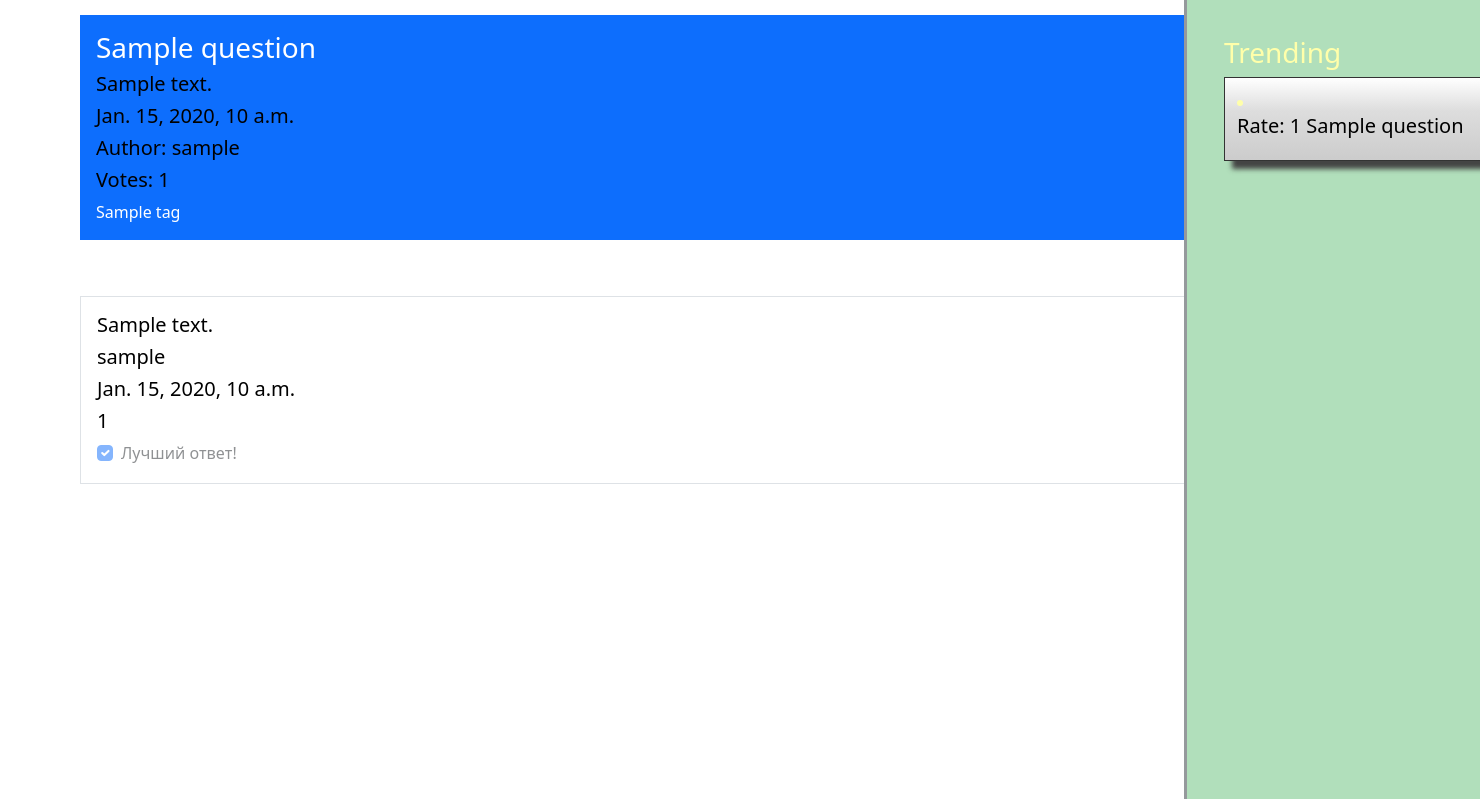
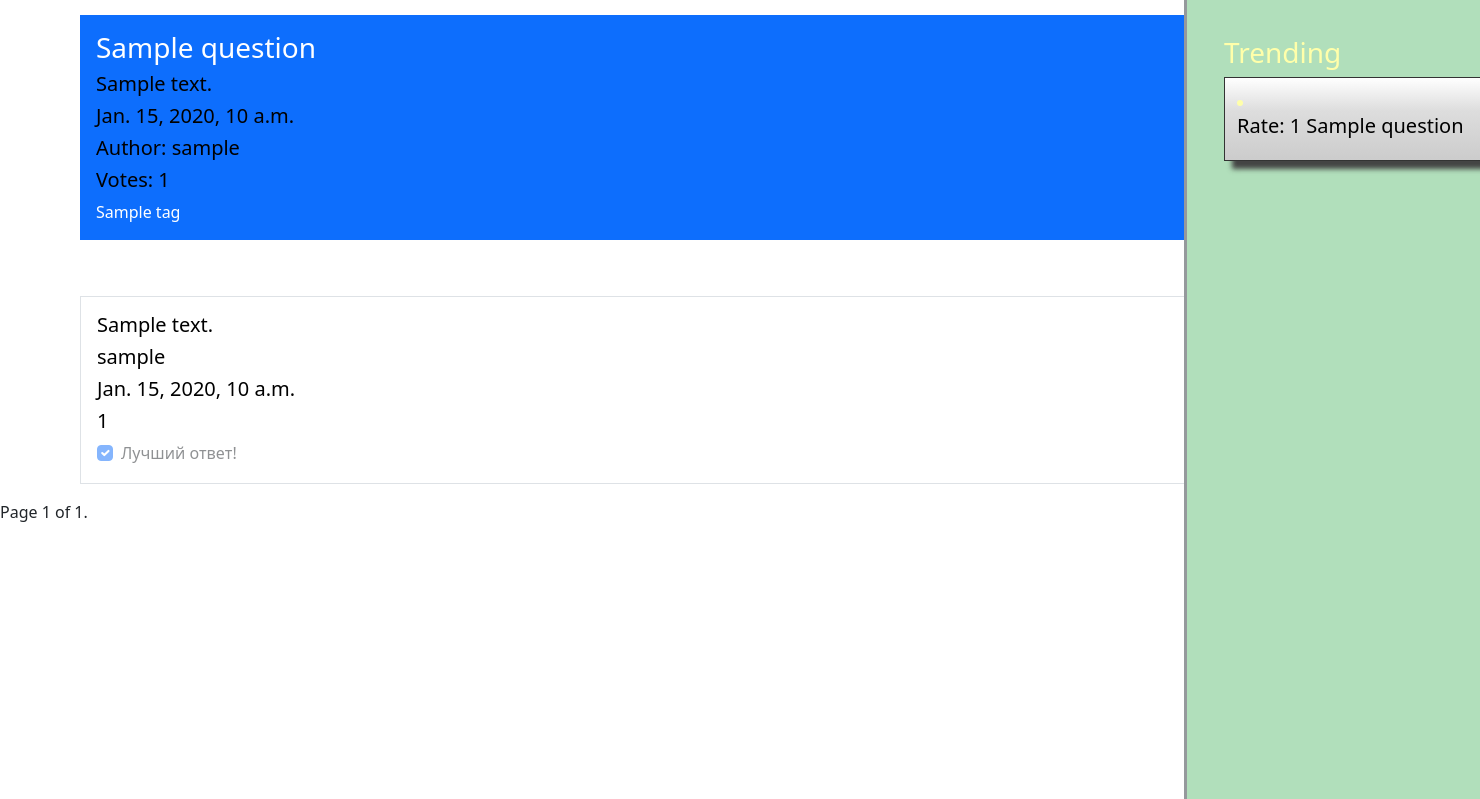
Before and after one commit to EvgrafovAlexander/otus_python, a Django app: page /posts/1/ in a window 1480 px wide; the page is wider, and only the part inside the window is pictured. Shown: the part 95-894 px from the top of that part. Run offline with Django 4.2, Linux system fonts and the light colour scheme; tables that the repository leaves empty hold one stand-in row (values such as "Sample post").

Commit message:
refactor paginator

```diff
--- a/hasker/hasker/hasker/posts/templates/posts/detail.html
+++ b/hasker/hasker/hasker/posts/templates/posts/detail.html
@@ -64,7 +64,7 @@
 </div>
 
     <br>
-    {% for answer in answers %}
+    {% for answer in page_obj %}
     <div class="container p-3 my-3 border">
         <h5>{{ answer.text }}</h5>
         <h5>{{ answer.author }}</h5>
@@ -126,4 +126,23 @@
     </div>
     {% endfor %}
 
+
+<div class="pagination">
+    <span class="step-links">
+        {% if page_obj.has_previous %}
+            <a href="?page=1">&laquo; first</a>
+            <a href="?page={{ page_obj.previous_page_number }}">previous</a>
+        {% endif %}
+
+        <span class="current">
+            Page {{ page_obj.number }} of {{ page_obj.paginator.num_pages }}.
+        </span>
+
+        {% if page_obj.has_next %}
+            <a href="?page={{ page_obj.next_page_number }}">next</a>
+            <a href="?page={{ page_obj.paginator.num_pages }}">last &raquo;</a>
+        {% endif %}
+    </span>
+</div>
+
 {% endblock %}
--- a/hasker/hasker/hasker/posts/views.py
+++ b/hasker/hasker/hasker/posts/views.py
@@ -1,6 +1,7 @@
 from django.contrib import messages
 from django.contrib.auth import authenticate, login
 from django.contrib.auth.forms import AuthenticationForm
+from django.core.paginator import Paginator
 from django.db.models import Q
 from django.shortcuts import get_object_or_404, redirect, render
 from django.utils import timezone
@@ -9,12 +10,15 @@ from django.views import generic
 from .forms import AddAnswerForm, AddQuestionForm, RegisterUserForm
 from .models import Answer, AnswerVote, Question, QuestionVote
 
+MAX_ANSWERS_PER_PAGE = 30
+MAX_QUESTIONS_PER_PAGE = 20
+
 
 # Create your views here.
 class IndexViewLast(generic.ListView):
     template_name = "posts/index.html"
     context_object_name = "latest_question_list"
-    paginate_by = 2
+    paginate_by = MAX_QUESTIONS_PER_PAGE
 
     def get_queryset(self):
         """
@@ -28,7 +32,7 @@ class IndexViewLast(generic.ListView):
 class IndexViewHot(generic.ListView):
     template_name = "posts/index.html"
     context_object_name = "latest_question_list"
-    paginate_by = 2
+    paginate_by = MAX_QUESTIONS_PER_PAGE
 
     def get_queryset(self):
         """
@@ -55,7 +59,8 @@ def question_view(request, pk):
     question = get_object_or_404(Question, pk=pk)
     question.already_vote = QuestionVote.objects.filter(question=question).exists()
     answers = Answer.get_answers(question)
-    return render(request, "posts/detail.html", {"question": question, "answers": answers})
+    answers = _get_page_obj(request, answers, MAX_ANSWERS_PER_PAGE)
+    return render(request, "posts/detail.html", {"question": question, "page_obj": answers})
 
 
 def register(request):
@@ -153,7 +158,8 @@ def change_answer_rate(request):
     else:
         messages.error(request, "Для повторного голосования отмените свой голос.")
     answers = Answer.get_answers(question)
-    return render(request, "posts/detail.html", {"question": question, "answers": answers})
+    answers = _get_page_obj(request, answers, MAX_ANSWERS_PER_PAGE)
+    return render(request, "posts/detail.html", {"question": question, "page_obj": answers})
 
 
 def change_question_rate(request):
@@ -173,7 +179,8 @@ def change_question_rate(request):
     else:
         messages.error(request, "Для повторного голосования отмените свой голос.")
     answers = Answer.get_answers(question)
-    return render(request, "posts/detail.html", {"question": question, "answers": answers})
+    answers = _get_page_obj(request, answers, MAX_ANSWERS_PER_PAGE)
+    return render(request, "posts/detail.html", {"question": question, "page_obj": answers})
 
 
 def choose_the_best(request, pk_question, pk_answer):
@@ -183,7 +190,8 @@ def choose_the_best(request, pk_question, pk_answer):
     question = get_object_or_404(Question, pk=pk_question)
     question.already_vote = QuestionVote.objects.filter(question=question).exists()
     answers = Answer.get_answers(question)
-    return render(request, "posts/detail.html", {"question": question, "answers": answers})
+    answers = _get_page_obj(request, answers, MAX_ANSWERS_PER_PAGE)
+    return render(request, "posts/detail.html", {"question": question, "page_obj": answers})
 
 
 def cancel_answer_vote(request):
@@ -199,7 +207,8 @@ def cancel_answer_vote(request):
 
     question = get_object_or_404(Question, pk=pk_question)
     answers = Answer.get_answers(question)
-    return render(request, "posts/detail.html", {"question": question, "answers": answers})
+    answers = _get_page_obj(request, answers, MAX_ANSWERS_PER_PAGE)
+    return render(request, "posts/detail.html", {"question": question, "page_obj": answers})
 
 
 def cancel_question_vote(request):
@@ -214,4 +223,11 @@ def cancel_question_vote(request):
 
     question = get_object_or_404(Question, pk=pk_question)
     answers = Answer.get_answers(question)
-    return render(request, "posts/detail.html", {"question": question, "answers": answers})
+    answers = _get_page_obj(request, answers, MAX_ANSWERS_PER_PAGE)
+    return render(request, "posts/detail.html", {"question": question, "page_obj": answers})
+
+
+def _get_page_obj(request, obj, objs_on_page):
+    paginator = Paginator(obj, objs_on_page)
+    page_number = request.GET.get("page")
+    return paginator.get_page(page_number)
```
